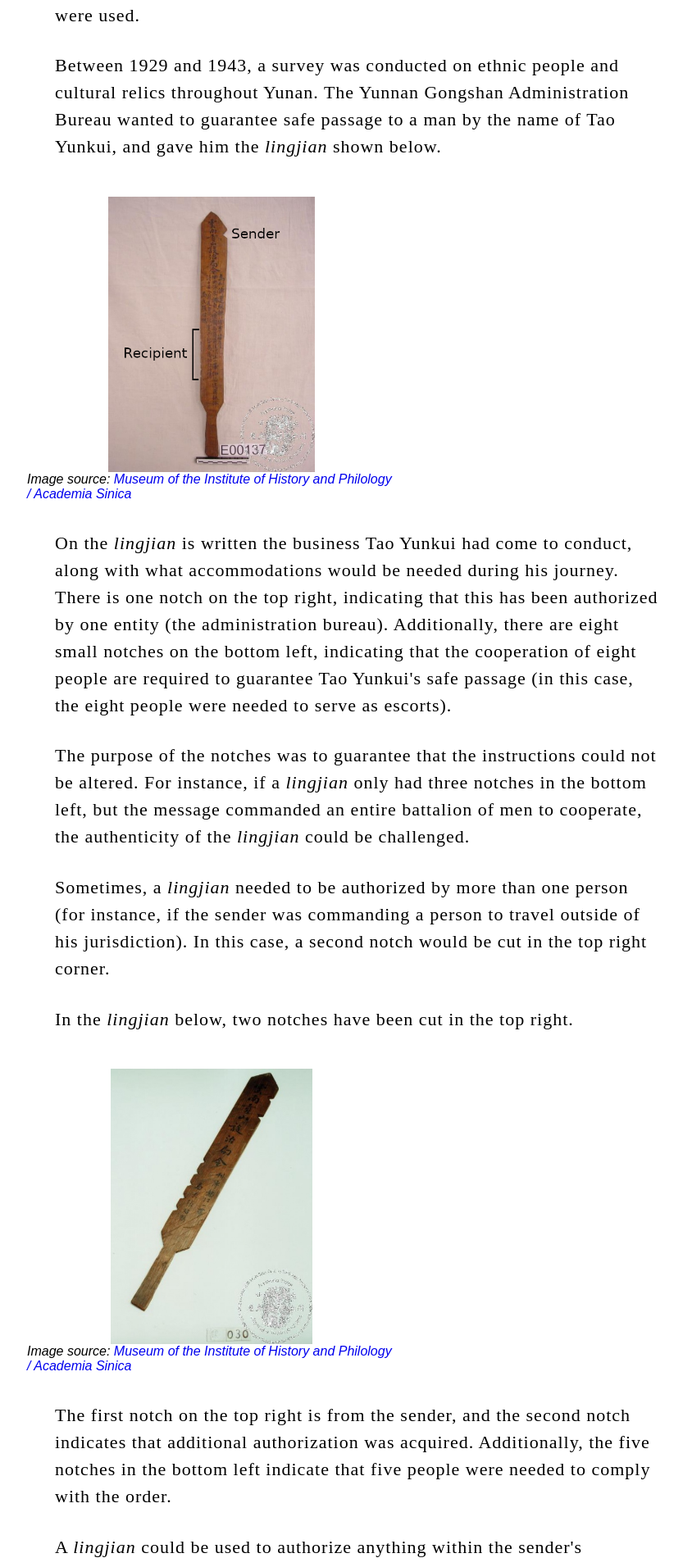
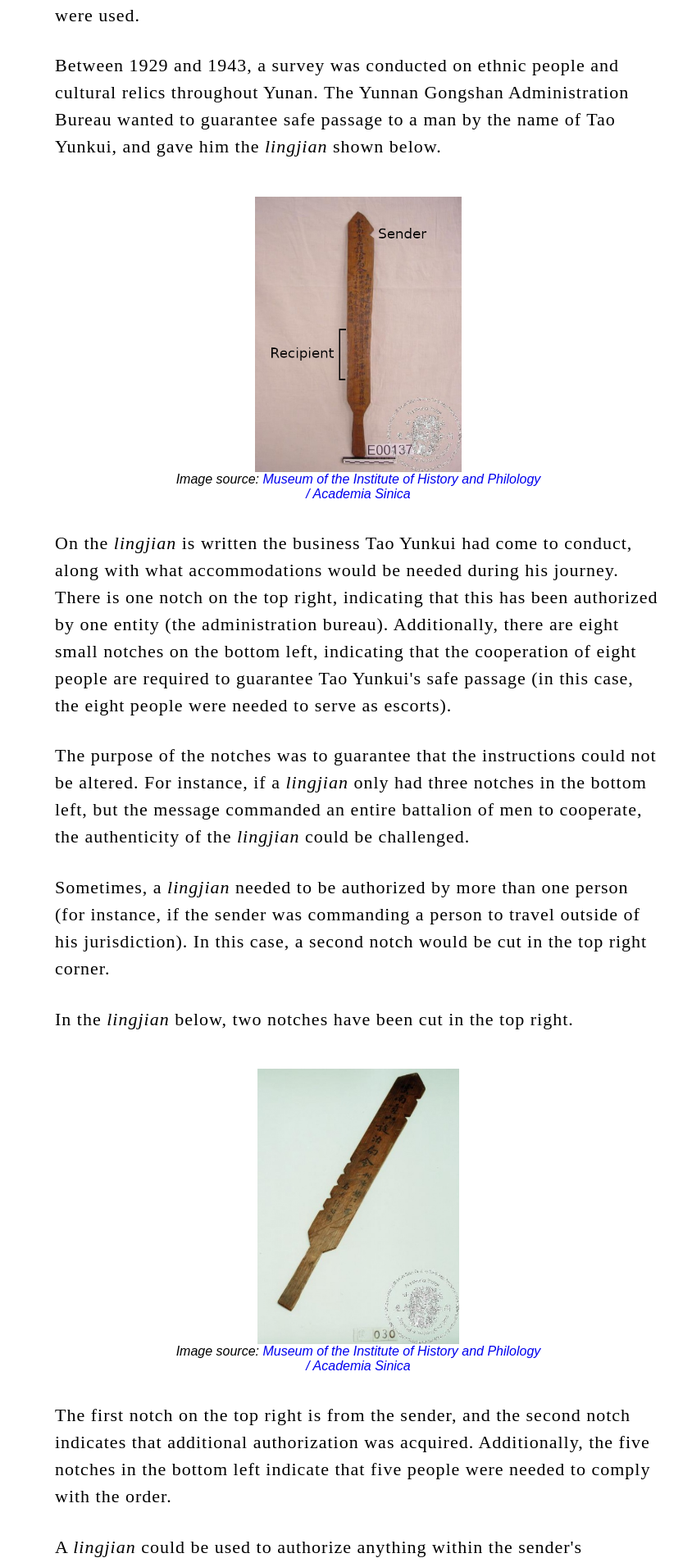
Before and after one commit to PhilipNaudus/simple_site-gh-pages, a Jekyll site: the page built from lingjian.md, in a window 1280 px wide. Shown: the part 445-2357 px from the top of the page at 82% size, without its empty margins (203-1036 px from the left). Built offline with Jekyll 4.4.1, drawn with Linux system fonts in a browser that asks for light colours; comment, search, counter and statistics services are not loaded.

Commit message:
m html center

```diff
--- a/lingjian.md
+++ b/lingjian.md
@@ -14,20 +14,20 @@ title: Lingjian
 				<p>Little is known of how <em>lingjian</em> were used in ancient China (once an order was completed, the authorizing <em>lingjian</em> may have been destroyed). However, a few <em>lingjian</em> that have survived may shed light onto how they were used.</p>
 				<p>Between 1929 and 1943, a survey was conducted on ethnic people and cultural relics throughout Yunan. The Yunnan Gongshan Administration Bureau wanted to guarantee safe passage to a man by the name of Tao Yunkui, and gave him the <em>lingjian</em> shown below.</p>
 
-				<figure  class="float">
+				<center><figure class="float">
 				<img src="/assets/images/articles/lingjian1.jpg" alt="Photgraph of a lingjian" />
         <caption><em>Image source: <a href="http://museum.ihp.sinica.edu.tw/education_detail.php?id=87">Museum of the Institute of History and Philology / Academia Sinica</a></em></caption>
-				</figure><br />
+				</figure></center><br />
 
 				<p>On the <em>lingjian</em> is written the business Tao Yunkui had come to conduct, along with what accommodations would be needed during his journey. There is one notch on the top right, indicating that this has been authorized by one entity (the administration bureau). Additionally, there are eight small notches on the bottom left, indicating that the cooperation of eight people are required to guarantee Tao Yunkui's safe passage (in this case, the eight people were needed to serve as escorts).</p>
 				<p>The purpose of the notches was to guarantee that the instructions could not be altered. For instance, if a <em>lingjian</em> only had three notches in the bottom left, but the message commanded an entire battalion of men to cooperate, the authenticity of the <em>lingjian</em> could be challenged.</p>
 				<p>Sometimes, a <em>lingjian</em> needed to be authorized by more than one person (for instance, if the sender was commanding a person to travel outside of his jurisdiction). In this case, a second notch would be cut in the top right corner.</p>
 				<p>In the <em>lingjian</em> below, two notches have been cut in the top right.</p>
 
-				<figure  class="float">
+				<center><figure class="float">
 				<img src="/assets/images/articles/lingjian2.jpg" alt="Photgraph of a lingjian" />
         <caption><em>Image source: <a href="http://museum.ihp.sinica.edu.tw/education_detail.php?id=87">Museum of the Institute of History and Philology / Academia Sinica</a></em></caption>
-				</figure><br />
+				</figure></center><br />
 
 				<p>The first notch on the top right is from the sender, and the second notch indicates that additional authorization was acquired. Additionally, the five notches in the bottom left indicate that five people were needed to comply with the order.</p>
 				<p>A <em>lingjian</em> could be used to authorize anything within the sender's authority. It is possible that such authorizations could include releasing wartime prisoners, allowing passage through restricted areas, or ordering troops forward. As noted earlier, very little is known about the use of <em>lingjian</em> in ancient China because so few of them have survived to the present. An officer would likely want to write specific instructions on the <em>lingjian</em> to prevent the bearer from performing actions that the sender did not authorize. However, it is possible that an officer could craft a <em>lingjian</em> that would give the bearer complete freedom to make decisions on the sender's behalf.</p>
```
